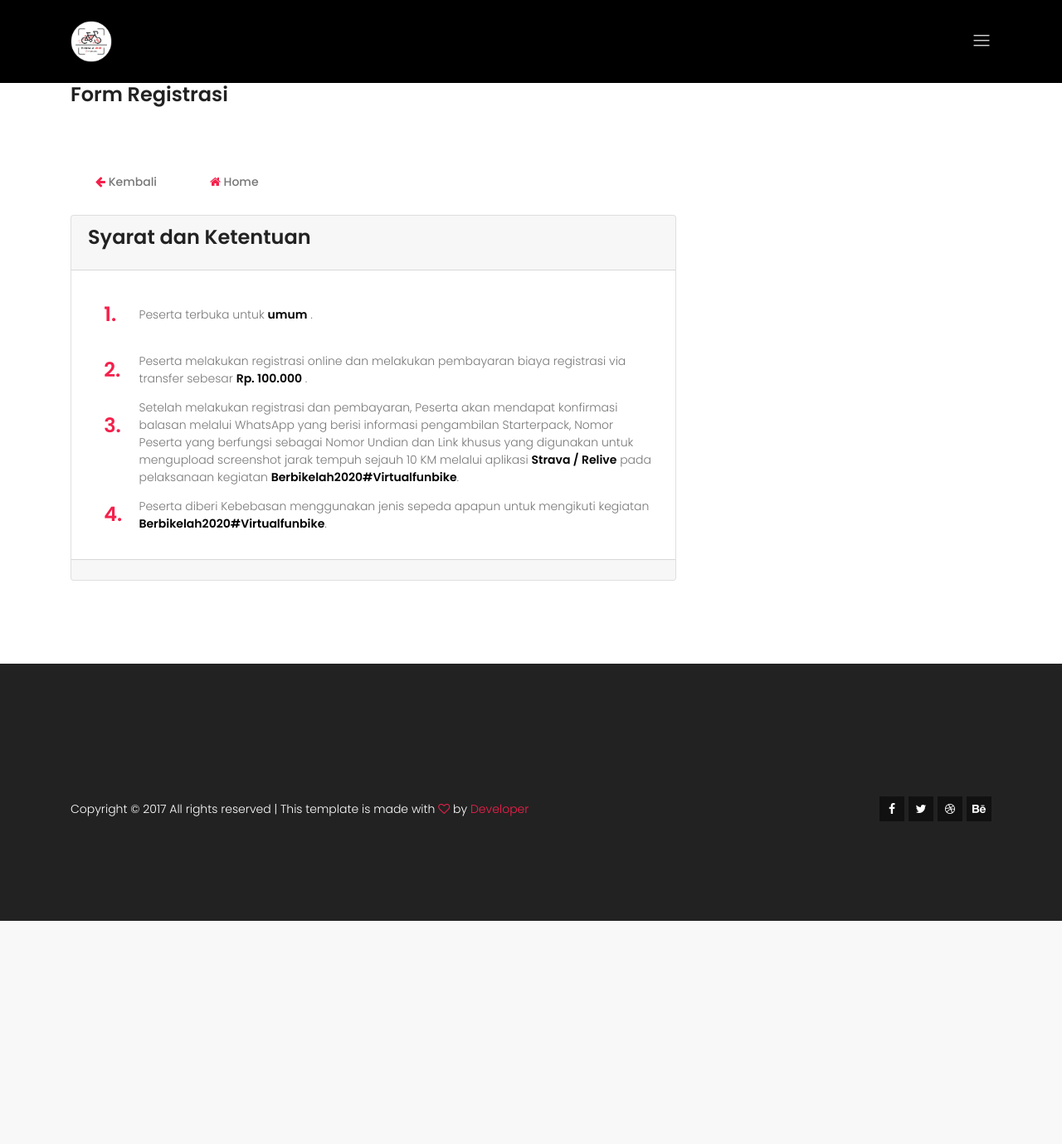
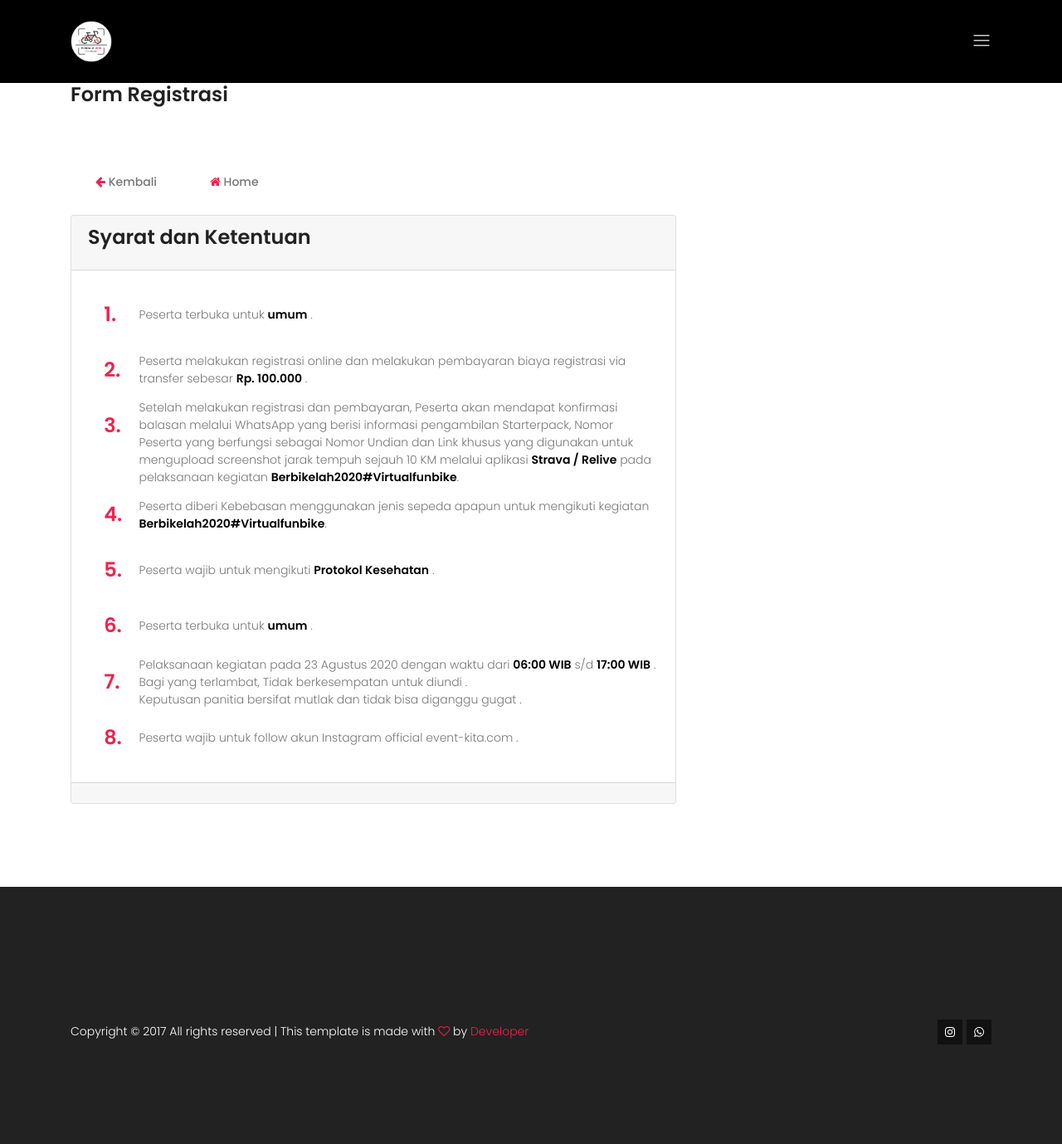
Before and after one commit to andaaree/berbikelah, a PHP site: page /tna.php in a window 1280 px wide. Shown: the whole page at 83% size. Before the commit the page ends 1110 px from the top, so only its background shows below. Run offline with PHP 8.4, Linux system fonts and the light colour scheme; some libraries are stand-ins or nearby versions.

Commit message:
syarat & ketentuan

```diff
--- a/css/main.css
+++ b/css/main.css
@@ -68,7 +68,6 @@ body {
     font-size: 14px;
     font-weight: 300;
     line-height: 1.5em;
-    max-width: 1920px;
     position: relative;
 }
 
@@ -2397,8 +2396,8 @@ css stroke font
 
 .single-service .icon img {
     margin: auto;
-    width: auto;
-    height: 100%;
+    width: 50%;
+    height: 50%;
 }
 
 .single-service .icon span {
@@ -2777,7 +2776,7 @@ footer .footer-nav li a:hover {
 }
 
 .about-generic-area {
-    background: #fff;
+    background: url(../img/bg_web_3.png) no-repeat center center/cover;
 }
 
 .about-generic-area .border-top-generic {
--- a/foot.php
+++ b/foot.php
@@ -4,10 +4,8 @@
         <div class="footer-bottom d-flex justify-content-between align-items-center flex-wrap">
             <p class="footer-text m-0">Copyright &copy; 2017 All rights reserved | This template is made with <i class="fa fa-heart-o" aria-hidden="true"></i> by <a href="" target="_blank">Developer</a></p>
             <div class="footer-social d-flex align-items-center">
-                <a href="#"><i class="fa fa-facebook"></i></a>
-                <a href="#"><i class="fa fa-twitter"></i></a>
-                <a href="#"><i class="fa fa-dribbble"></i></a>
-                <a href="#"><i class="fa fa-behance"></i></a>
+                <a href="https://www.instagram.com/haloeventkita/"><i class="fa fa-instagram"></i></a>
+                <a href="https://wa.me/6282136417733?text=Halo+CS+Event-Kita%2C%0D%0AMau+tanya+nih+..."><i class="fa fa-whatsapp"></i></a>
             </div>
         </div>
     </div>
--- a/tna.php
+++ b/tna.php
@@ -51,6 +51,40 @@ include("head.php");
                                     Peserta diberi Kebebasan menggunakan jenis sepeda apapun untuk mengikuti kegiatan <color class="bold">Berbikelah2020#Virtualfunbike</color>.
                                     </td>
                                 </tr>
+                                <tr>
+                                    <td class="ctn">
+                                        <h3><b>5.</b></h3>
+                                    </td>
+                                    <td>
+                                    Peserta wajib untuk mengikuti <color class="bold">Protokol Kesehatan</color> .
+                                    </td>
+                                </tr>
+                                <tr>
+                                    <td class="ctn">
+                                        <h3><b>6.</b></h3>
+                                    </td>
+                                    <td>
+                                    Peserta terbuka untuk <color class="bold">umum</color> .
+                                    </td>
+                                </tr>
+                                <tr>
+                                    <td class="ctn">
+                                        <h3><b>7.</b></h3>
+                                    </td>
+                                    <td>
+                                    Pelaksanaan kegiatan pada 23 Agustus 2020 dengan waktu dari <color class="bold">06:00 WIB</color> s/d <color class="bold">17:00 WIB</color> .<br>
+                                    Bagi yang terlambat, Tidak berkesempatan untuk diundi .<br>
+                                    Keputusan panitia bersifat mutlak dan tidak bisa diganggu gugat .
+                                    </td>
+                                </tr>
+                                <tr>
+                                    <td class="ctn">
+                                        <h3><b>8.</b></h3>
+                                    </td>
+                                    <td>
+                                    Peserta wajib untuk follow akun Instagram official event-kita.com .
+                                    </td>
+                                </tr>
                             </table>
                         </div>
                         <!-- /.card-body -->
```
Also changed, not shown: register.php (+16 -0 lines), img/bg_web_1.png, img/bg_web_2.png, img/bg_web_3.png.
